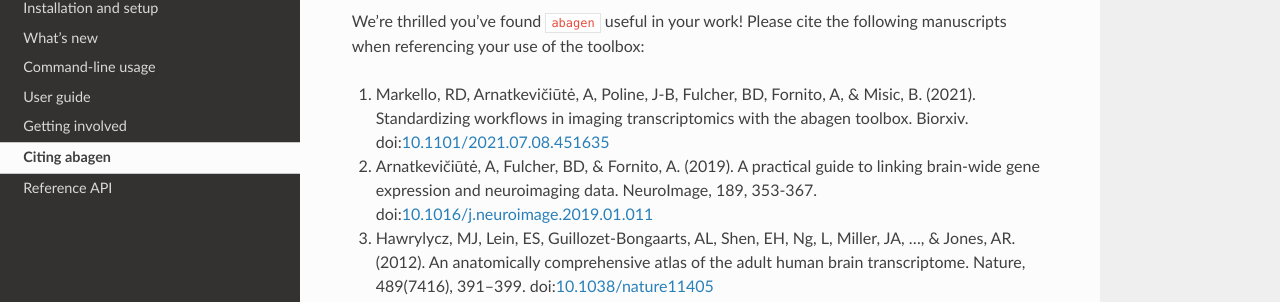
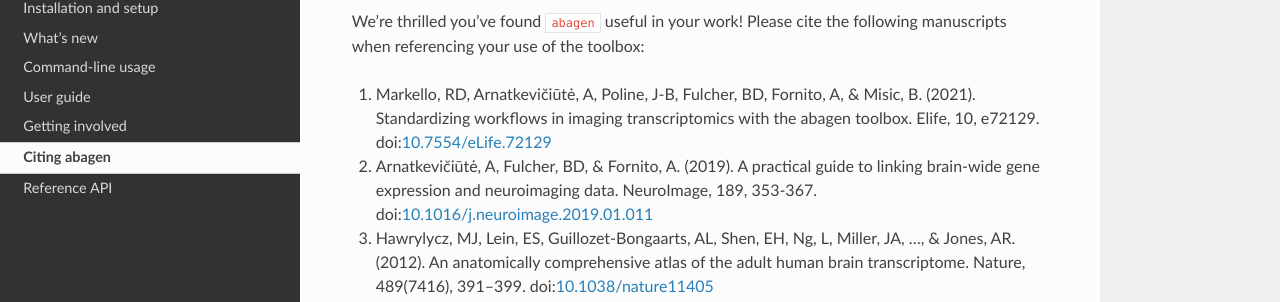
Before and after one commit to rmarkello/abagen, a Sphinx documentation site: the page built from docs/citing.rst, in a window 1280 px wide and 1029 px high. Shown: the part 276-578 px from the top of the window. Built offline with Sphinx 7.4.7 and the Read the Docs theme 2.0.0, drawn with Linux system fonts in a browser that asks for light colours.

Commit message:
[DOC] Update abagen citation

```diff
--- a/docs/citing.rst
+++ b/docs/citing.rst
@@ -15,8 +15,8 @@
 
 1. Markello, RD, Arnatkevic̆iūtė, A, Poline, J-B, Fulcher, BD, Fornito, A, &
    Misic, B. (2021). Standardizing workflows in imaging transcriptomics with
-   the abagen toolbox. Biorxiv. doi:`10.1101/2021.07.08.451635 <https://doi.org/
-   10.1101/2021.07.08.451635>`__
+   the abagen toolbox. Elife, 10, e72129. doi:`10.7554/eLife.72129
+   <https://doi.org/10.7554/eLife.72129>`__
 2. Arnatkevic̆iūtė, A, Fulcher, BD, & Fornito, A. (2019). A practical guide to
    linking brain-wide gene expression and neuroimaging data. NeuroImage, 189,
    353-367. doi:`10.1016/j.neuroimage.2019.01.011 <https://doi.org/10.1016/
```
